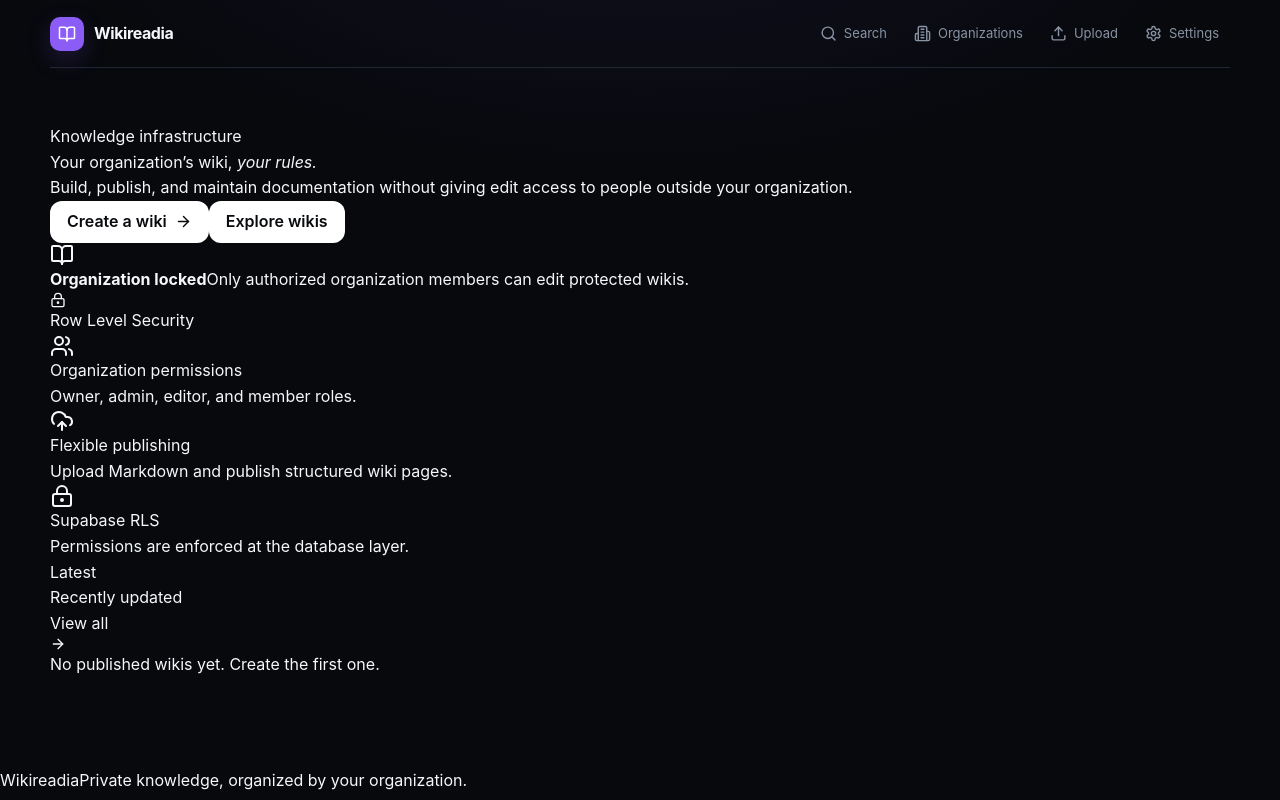
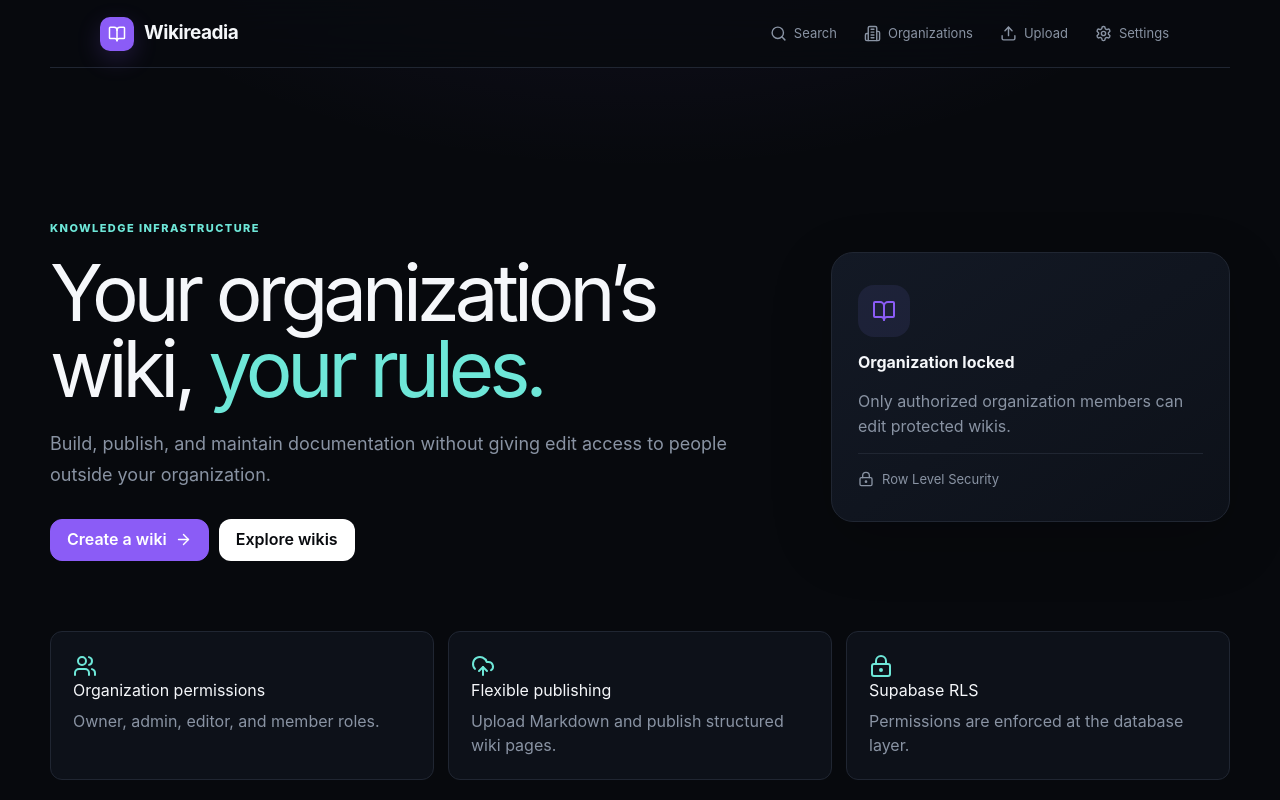
Before and after one commit to deltaMethod-id/Wikiredia, a Next.js app: page / in a window 1280 px wide. Shown: the top 800 px of the page. Built offline with nearby package versions, Linux system fonts and the light colour scheme; no server answers; the database is empty.

Commit message:
Update globals.css

```diff
--- a/app/globals.css
+++ b/app/globals.css
@@ -1,4 +1,9 @@
 @import "tailwindcss";
+@import "../styles/globals.css";
+@import "../styles/components.css";
+@import "../styles/wiki.css";
+@import "../styles/editor.css";
+@import "../styles/responsive.css";
 
 :root {
   --background: #07090d;
```
